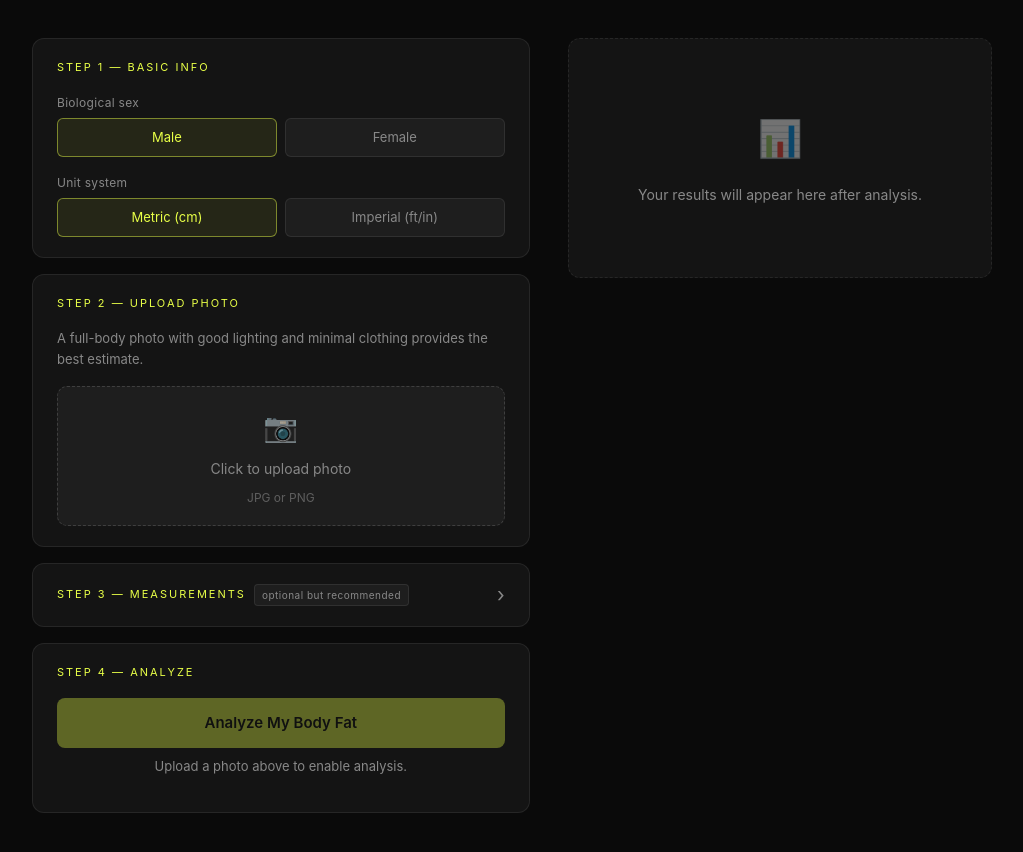
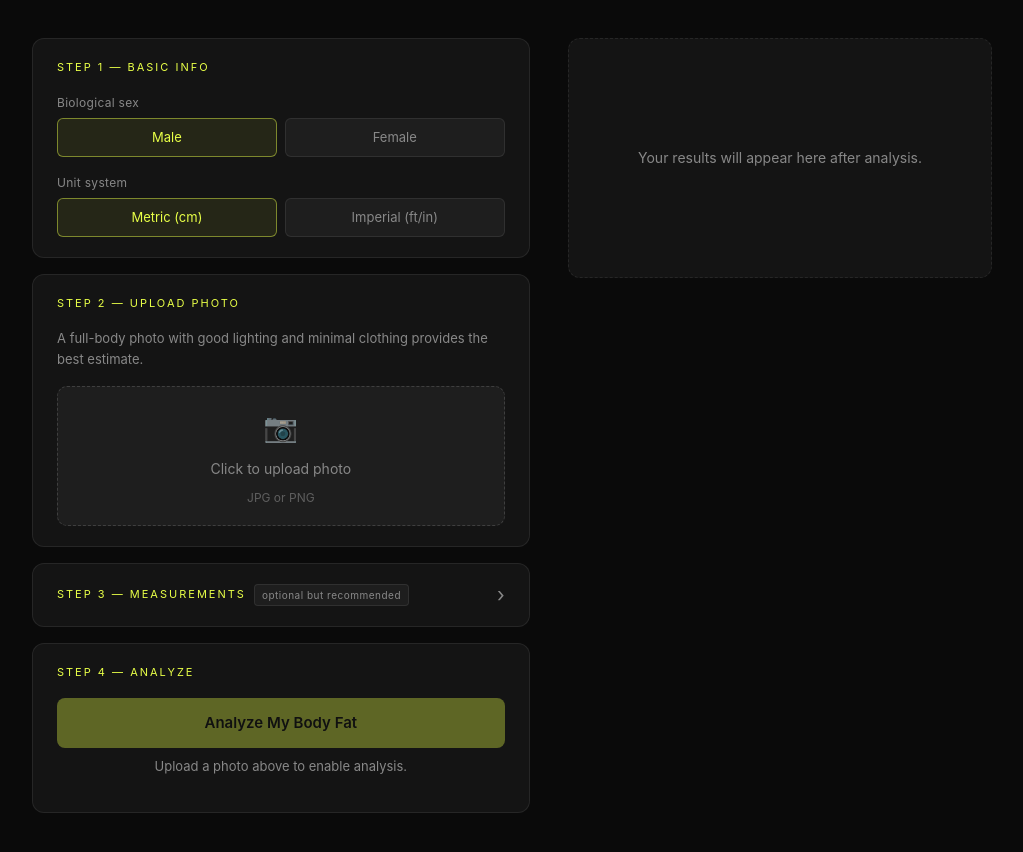
Before and after one commit to Ethanol-15/coach-e-coaching-website, a React (Vite) app in the folder frontend/: page / in a window 1280 px wide. Shown: the part 4984-5836 px from the top of the page, without its empty margins (128-1151 px from the left). Built offline with nearby package versions, Linux system fonts and the light colour scheme.

Commit message:
deleted that stupid chart icon

```diff
--- a/frontend/src/components/BodyFatAnalyzer.jsx
+++ b/frontend/src/components/BodyFatAnalyzer.jsx
@@ -749,10 +749,6 @@ export default function BodyFatAnalyzer() {
           <div className="bf-results-col">
             {!analyzed && !loading && (
               <div className="bf-results-placeholder">
-                <div className="bf-placeholder-icon">
-                  📊
-                </div>
-
                 <p>
                   Your results will appear here after analysis.
                 </p>
```
